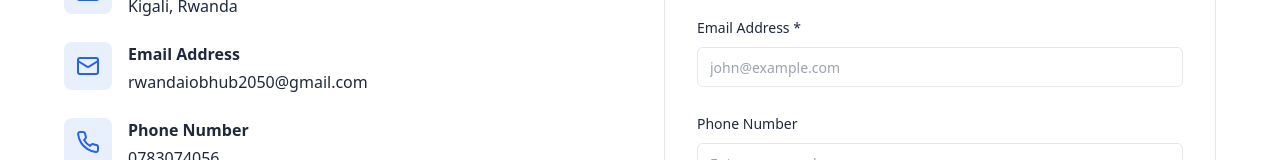
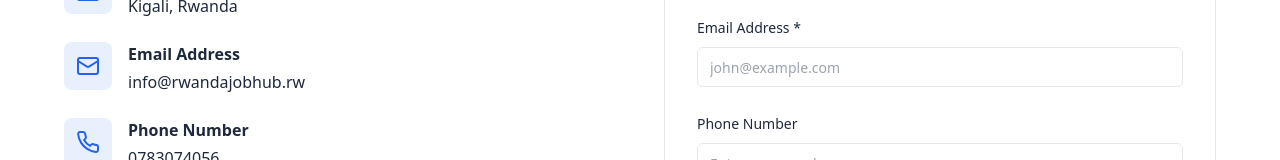
Before and after one commit to francisishimwe/JobHub, a Next.js app: page /contact in a window 1280 px wide. Shown: the part 423-583 px from the top of the page. Built offline with nearby package versions, Linux system fonts and the light colour scheme; no server answers; the database is empty.

Commit message:
Update contact email address
- Changed contact email from 'rwandaiobhub2050@gmail.com' to 'info@rwandajobhub.rw'
- Professional email address for business communications
- Updated on contact us page

```diff
--- a/app/contact/page.tsx
+++ b/app/contact/page.tsx
@@ -102,7 +102,7 @@ export default function ContactPage() {
                   </div>
                   <div>
                     <h3 className="font-semibold mb-1">Email Address</h3>
-                    <p className="text-muted-foreground">rwandaiobhub2050@gmail.com</p>
+                    <p className="text-muted-foreground">info@rwandajobhub.rw</p>
                   </div>
                 </div>
 
```
